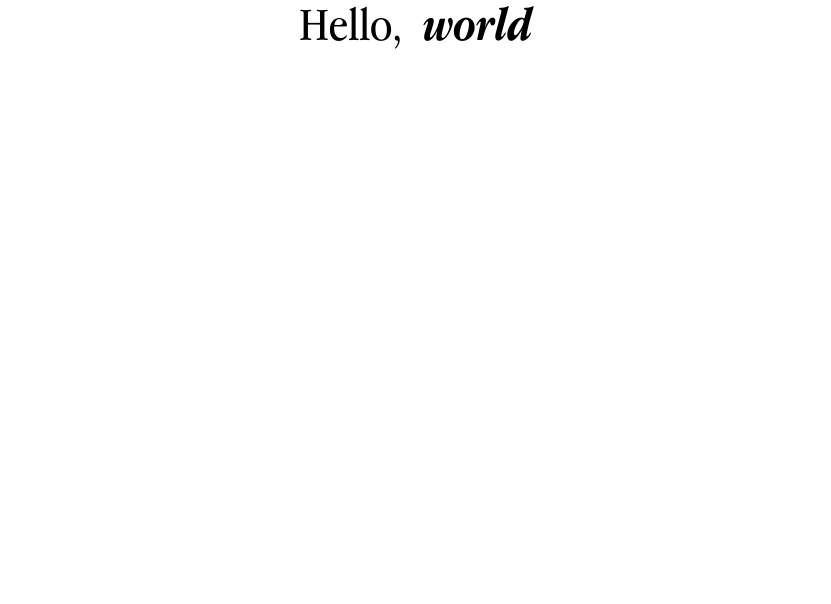
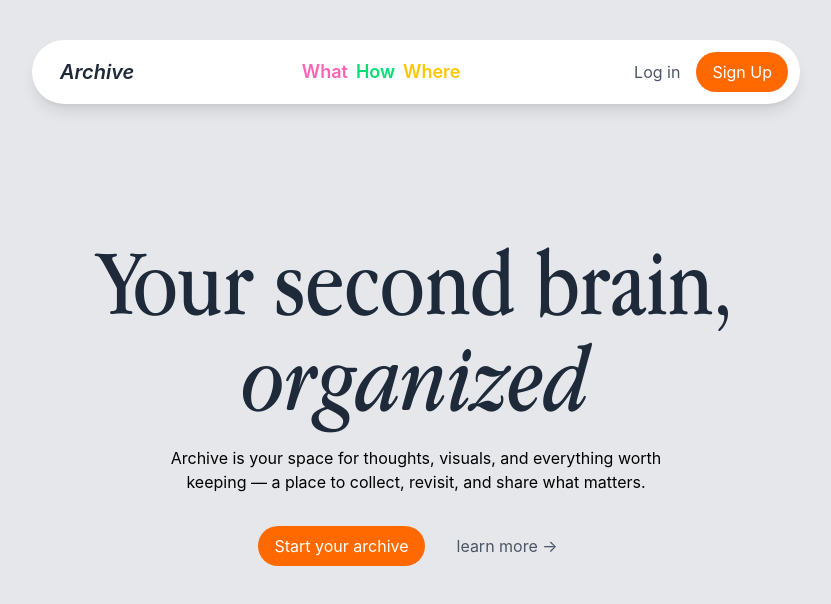
Before and after one commit to DharmBharodiya/secondbrain, a React (Vite) app in the folder frontend/: page / in a window 1280 px wide. Shown: the top 604 px of the page, without its empty margins (224-1055 px from the left). Built offline with nearby package versions, Linux system fonts and the light colour scheme.

Commit message:
feat - made navbar + the hero component

```diff
--- a/frontend/src/App.tsx
+++ b/frontend/src/App.tsx
@@ -1,9 +1,12 @@
+import Navbar from "./components/Navbar";
+import Hero from "./components/Hero";
+
 function App() {
   return (
-    <h1 className="w-full min-h-screen flex justify-center items-cente font-garamond text-5xl">
-      Hello, &thinsp;{" "}
-      <span className="font-garamond italic font-bold"> world</span>
-    </h1>
+    <div className="w-full min-h-screen flex flex-col justify-center items-center bg-gray-200 selection:bg-orange-600 selection:text-white">
+      <Navbar />
+      <Hero />
+    </div>
   );
 }
 
--- /dev/null
+++ b/frontend/src/components/Button.tsx
@@ -0,0 +1,18 @@
+type ButtonProps = {
+  text: string;
+  variant: "orange" | "normal";
+};
+
+const styles = {
+  base: "px-4 py-2 rounded-full cursor-pointer",
+  orange: "bg-orange-500 text-white",
+  normal: "bg-transparent text-gray-600",
+  cta: "bg-orange-500 text-white",
+};
+
+const Button = ({ text, variant }: ButtonProps) => {
+  const variantStyles = styles[variant];
+  return <button className={`${styles.base} ${variantStyles}`}>{text}</button>;
+};
+
+export default Button;
--- /dev/null
+++ b/frontend/src/components/Hero.tsx
@@ -0,0 +1,23 @@
+import Button from "./Button";
+
+const Hero = () => {
+  return (
+    <div className="w-full h-full flex flex-col justify-center items-center">
+      <div className="flex justify-center items-center flex-col">
+        <h1 className="font-garamond text-8xl text-gray-800 text-center">
+          Your second brain, <br /> <span className="italic">organized</span>
+        </h1>
+        <p className="mt-5 w-[55%] text-center">
+          Archive is your space for thoughts, visuals, and everything worth
+          keeping — a place to collect, revisit, and share what matters.
+        </p>
+      </div>
+      <div className="mt-8 flex gap-4">
+        <Button text="Start your archive" variant="orange" />
+        <Button text="learn more →" variant="normal" />
+      </div>
+    </div>
+  );
+};
+
+export default Hero;
--- /dev/null
+++ b/frontend/src/components/Navbar.tsx
@@ -0,0 +1,22 @@
+import Button from "./Button";
+
+const Navbar = () => {
+  return (
+    <div className="w-[60%] flex justify-between fixed top-10 items-center bg-white rounded-full px-3 py-3 shadow-lg">
+      <div className="ml-4">
+        <h1 className="font-semibold text-xl text-gray-800 italic ">Archive</h1>
+      </div>
+      <div className="flex w-[20%] justify-between items-center gap-2">
+        <h1 className="text-pink-400 font-semibold text-lg">What</h1>
+        <h1 className="text-green-400 font-semibold text-lg">How</h1>
+        <h1 className="text-yellow-400 font-semibold text-lg">Where</h1>
+      </div>
+      <div className="flex justify-center items-center">
+        <Button text={"Log in"} variant="normal" />
+        <Button text={"Sign Up"} variant="orange" />
+      </div>
+    </div>
+  );
+};
+
+export default Navbar;
```
